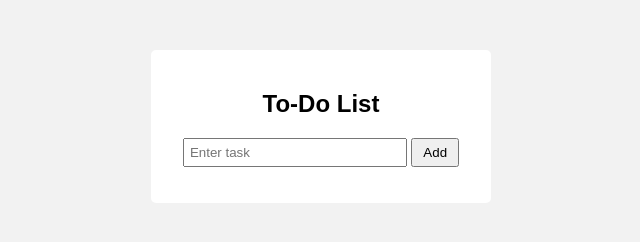
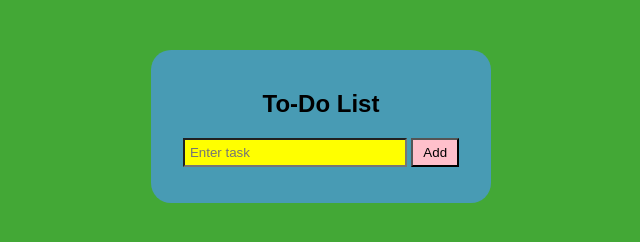
Before and after one commit to thiru1086/HTML-CSS, a plain HTML site: page to_do.html in a window 1280 px wide. Shown: the whole page, without its empty margins (319-959 px from the left). Drawn offline with Linux system fonts and the light colour scheme.

Commit message:
Add files via upload
TO-DO.html 2

```diff
--- a/to_do.html
+++ b/to_do.html
@@ -6,26 +6,28 @@
         <style>
             body {
                 font-family: Arial, sams-serif;
-                background: #f2f2f2;
+                background: #43a836;
                 text-align: center;
             }
 
             .container {
-                background: white;
+                background: rgb(72, 155, 180);
                 width: 300px;
                 margin: 50px auto;
                 padding: 20px;
-                border-radius: 5px;
+                border-radius: 20px;
             }
 
             input {
                 width: 70%;
                 padding: 5px;
+                background: yellow;
             }
 
             button {
                 padding: 5px 10px;
                 cursor: pointer;
+                background: pink;
             }
 
             ul {
@@ -80,5 +82,4 @@
         </script>
 
     </body>
-
 </html>
```
